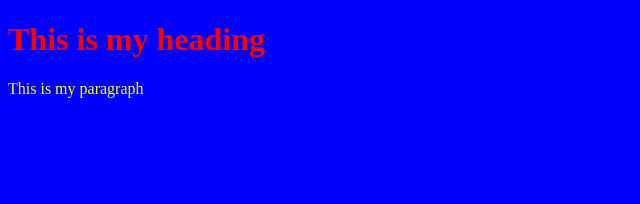
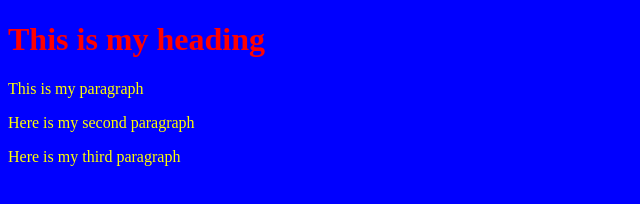
Before and after one commit to tshela/classWeb, a plain HTML site: page index.html in a window 1280 px wide. Shown: the whole page, without its empty margins (0-640 px from the left). Drawn offline with Linux system fonts and the light colour scheme.

Commit message:
added paragraph
added 2 paragraphs

```diff
--- a/index.html
+++ b/index.html
@@ -48,5 +48,7 @@ p{
 <body>
   <h1>This is my heading</h1>
   <p>This is my paragraph</p>
+  <p>Here is my second paragraph</p>
+  <p>Here is my third paragraph</p>
 </body>
 </html>
```
